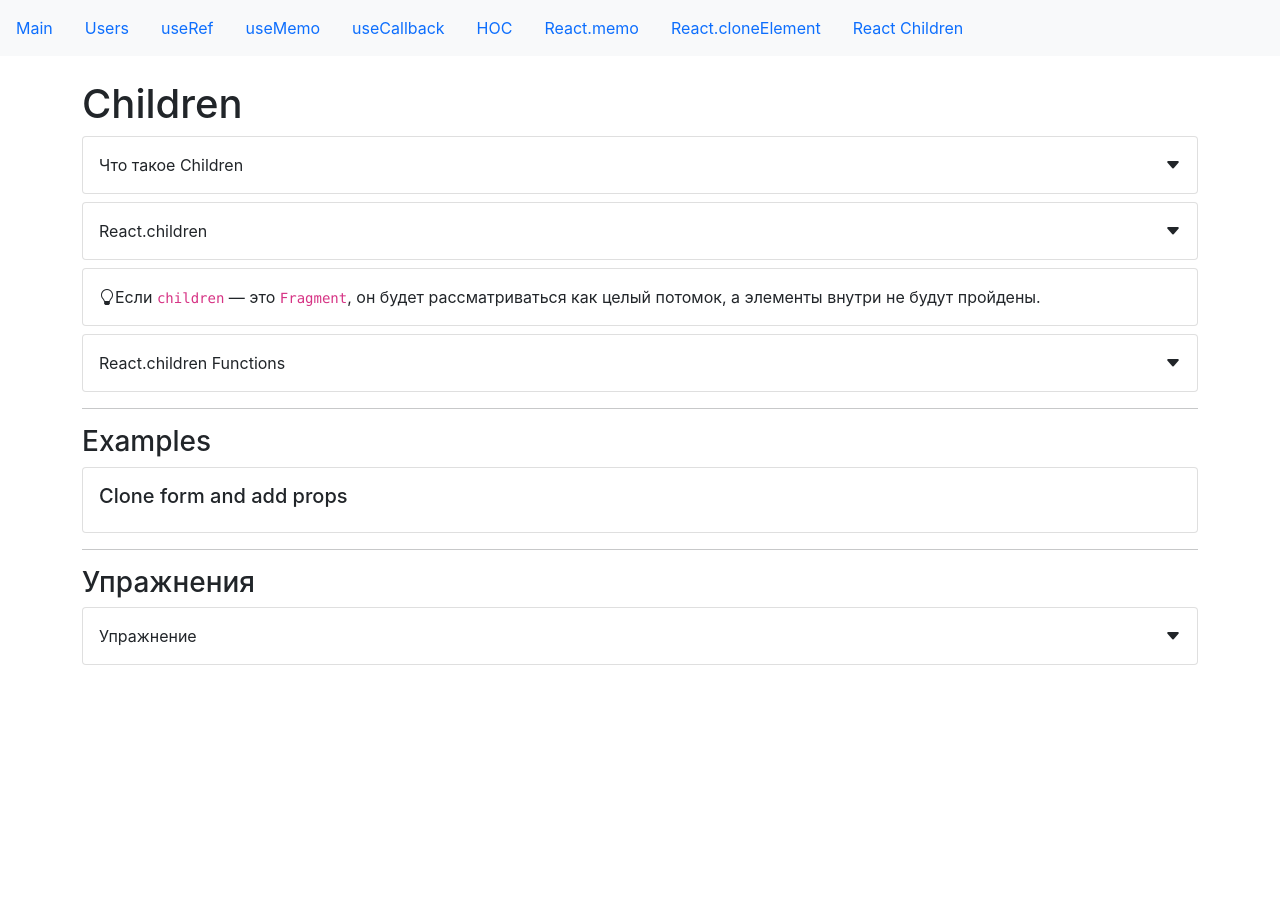
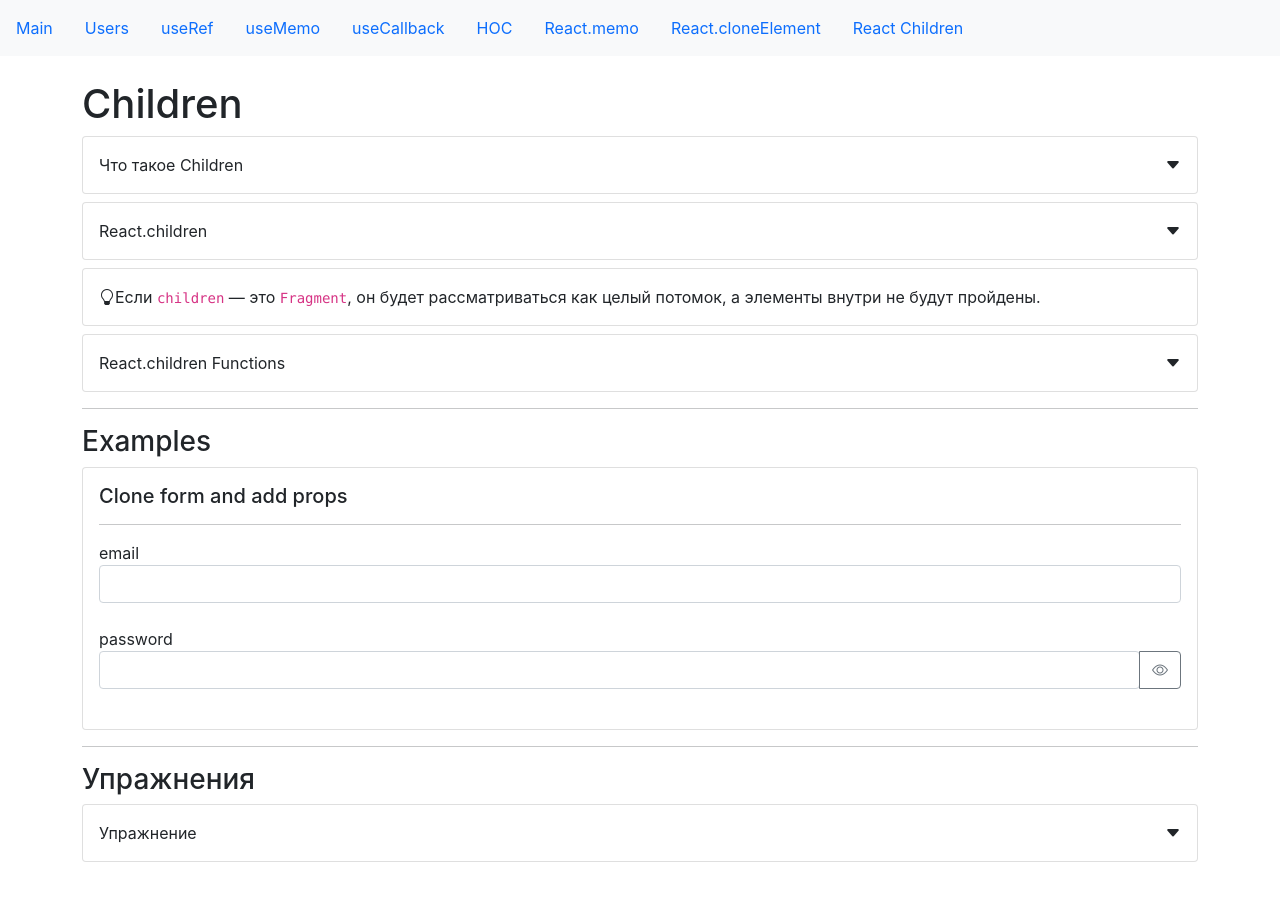
Before and after one commit to Grekalimbus/Additional-Hooks, a React (Create React App) app: page /children in a window 1280 px wide. Shown: the top 898 px of the page. Before the commit the page ends 800 px from the top, so only its background shows below. Built offline with nearby package versions, Linux system fonts and the light colour scheme.

Commit message:
children + react.clone

```diff
--- a/src/app/components/examples/children/reactChildrenExample.jsx
+++ b/src/app/components/examples/children/reactChildrenExample.jsx
@@ -1,10 +1,39 @@
-import React from "react";
+import React, { useState } from "react";
 import CardWrapper from "../../common/Card";
+import Divider from "../../common/divider";
+import TextField from "../../common/form/textField";
 import SmallTitle from "../../common/typografy/smallTitle";
+import PropTypes from "prop-types";
+const FormComponent = ({ children }) => {
+    const [data, setData] = useState({});
+    const handleChange = (target) => {
+        setData((prevState) => ({ ...prevState, [target.name]: target.value }));
+    };
+    return React.Children.map(children, (child) => {
+        const config = {
+            ...child.props,
+            onChange: handleChange,
+            value: data[child.props.name] || ""
+        };
+
+        return React.cloneElement(child, config);
+    });
+};
+FormComponent.propTypes = {
+    children: PropTypes.oneOfType([
+        PropTypes.arrayOf(PropTypes.node),
+        PropTypes.node
+    ])
+};
 const ReactChildrenExample = () => {
     return (
         <CardWrapper>
             <SmallTitle>Clone form and add props</SmallTitle>
+            <Divider />
+            <FormComponent>
+                <TextField name="email" label="email" />
+                <TextField name="password" label="password" type="password" />
+            </FormComponent>
         </CardWrapper>
     );
 };
```
